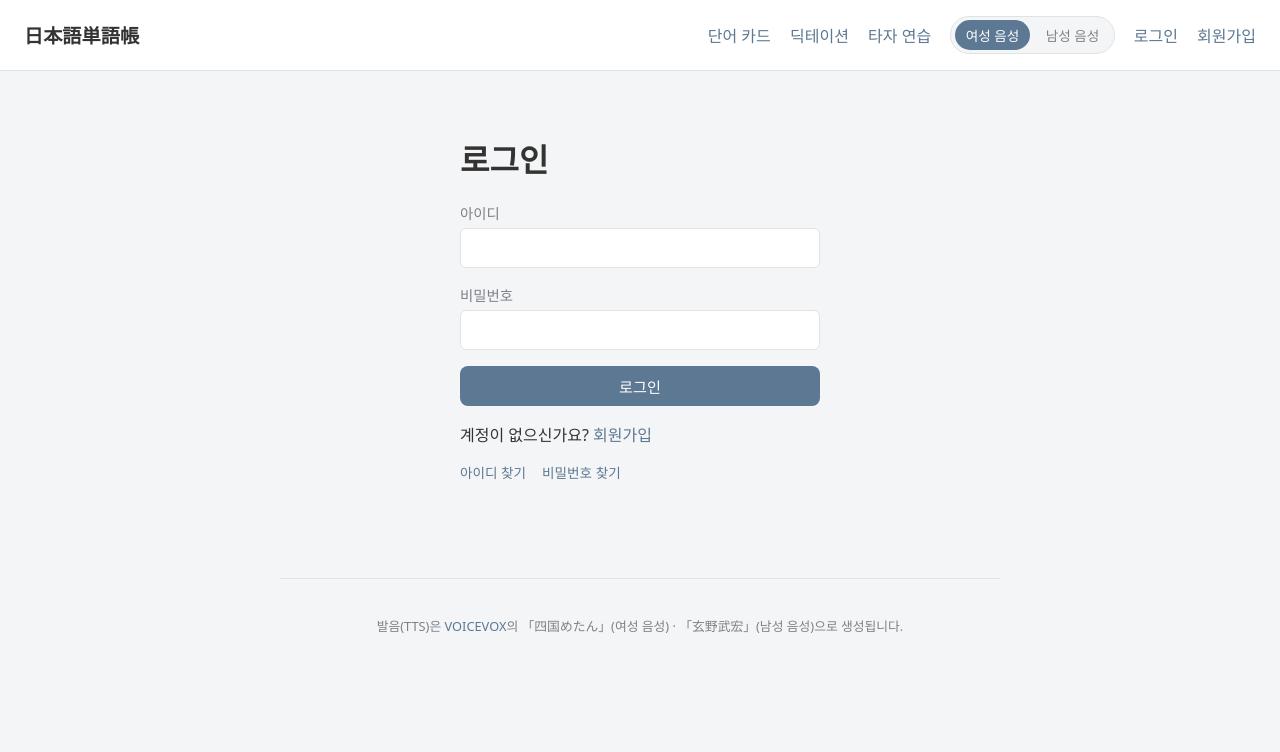
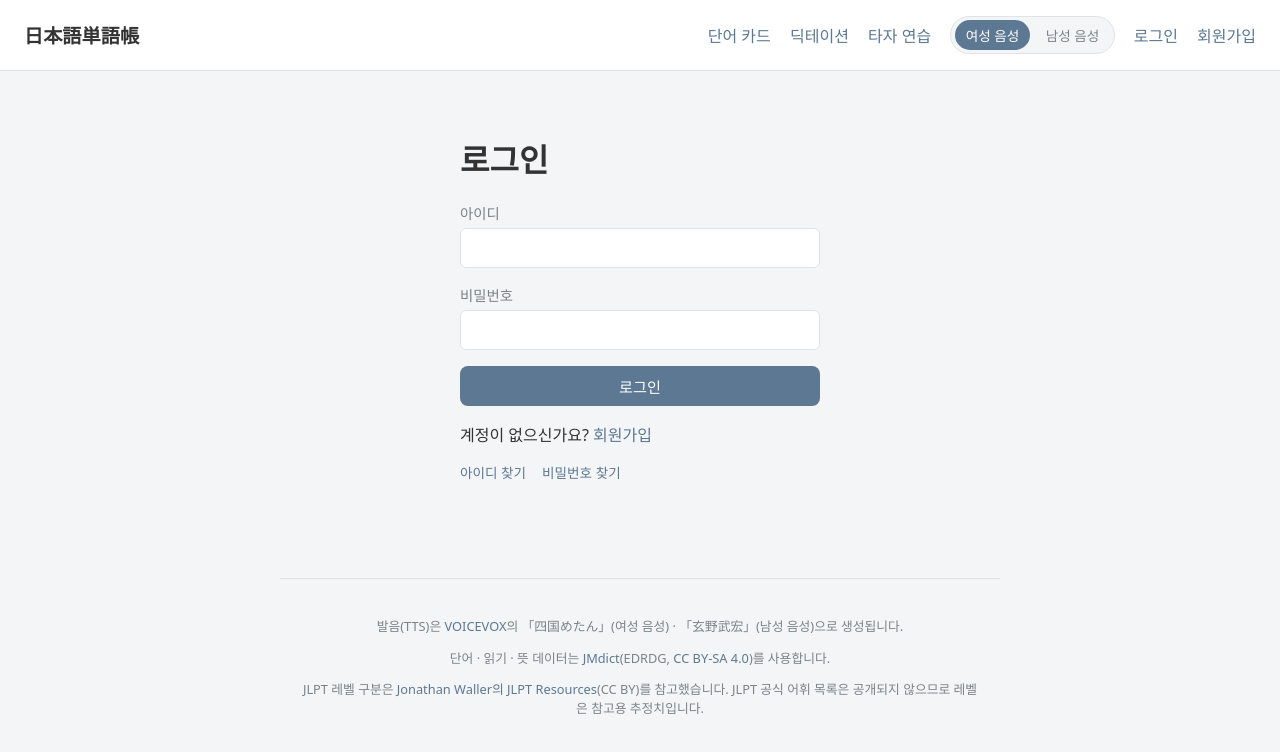
Before and after one commit to globaltoper/jp-vocab, a React (Vite) app in the folder frontend/: page /login in a window 1280 px wide. Shown: the top 752 px of the page. Built offline with nearby package versions, Linux system fonts and the light colour scheme; no server answers.

Commit message:
docs: 외부 데이터 라이선스 문서화 및 출처 표시 추가

```diff
--- a/frontend/src/components/Footer.tsx
+++ b/frontend/src/components/Footer.tsx
@@ -1,6 +1,13 @@
-// VOICEVOX 이용약관상, 이 목소리들을 쓰는 이상 어디선가는 "VOICEVOX를 이용했다"와
-// "어떤 캐릭터를 썼는지"가 눈에 띄게 표시되어야 한다(앱의 경우 소개 화면 등에 기재).
-// 이 앱은 발음 듣기 전반에 VOICEVOX의 四国めたん(여성 음성)과 玄野武宏(남성 음성)을 사용한다.
+// 외부 데이터/음성의 라이선스가 요구하는 출처 표시를 모으는 곳.
+//
+// - VOICEVOX: 이 목소리들을 쓰는 이상 "VOICEVOX를 이용했다"와 "어떤 캐릭터를 썼는지"가
+//   눈에 띄게 표시되어야 한다(앱의 경우 소개 화면 등에 기재).
+// - JMdict(EDRDG): CC BY-SA 4.0. "웹 서버가 사전 기능이나 단어를 화면에 표시하는 경우,
+//   각 화면마다 출처를 표시해야 한다"는 조건이 있다. 이 Footer는 모든 페이지에 렌더되므로
+//   이 조건을 충족한다. 여기서 링크를 지우면 라이선스 위반이 되니 주의.
+// - JLPT 레벨(Jonathan Waller): CC BY. 사이트 크레딧 + 링크 요구.
+//
+// 자세한 내용은 저장소 루트의 LICENSES.md 참고.
 export function Footer() {
   return (
     <footer className="app-footer">
@@ -11,6 +18,28 @@ export function Footer() {
         </a>
         의 「四国めたん」(여성 음성) · 「玄野武宏」(남성 음성)으로 생성됩니다.
       </p>
+      <p>
+        단어 · 읽기 · 뜻 데이터는{" "}
+        <a
+          href="https://www.edrdg.org/wiki/index.php/JMdict-EDICT_Dictionary_Project"
+          target="_blank"
+          rel="noreferrer"
+        >
+          JMdict
+        </a>
+        (EDRDG,{" "}
+        <a href="https://creativecommons.org/licenses/by-sa/4.0/" target="_blank" rel="noreferrer">
+          CC BY-SA 4.0
+        </a>
+        )를 사용합니다.
+      </p>
+      <p>
+        JLPT 레벨 구분은{" "}
+        <a href="http://www.tanos.co.uk/jlpt/" target="_blank" rel="noreferrer">
+          Jonathan Waller의 JLPT Resources
+        </a>
+        (CC BY)를 참고했습니다. JLPT 공식 어휘 목록은 공개되지 않으므로 레벨은 참고용 추정치입니다.
+      </p>
     </footer>
   );
 }
```
Also changed, not shown: 2 other files (tests, documents, lock files or other folders).
